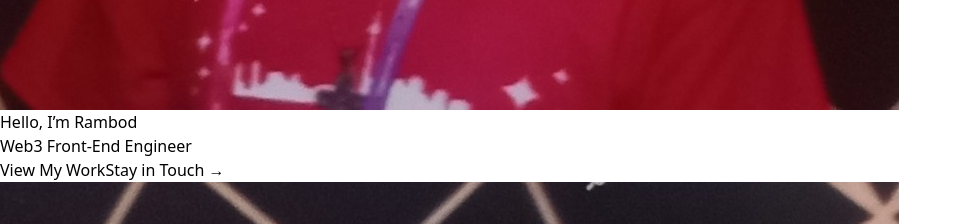
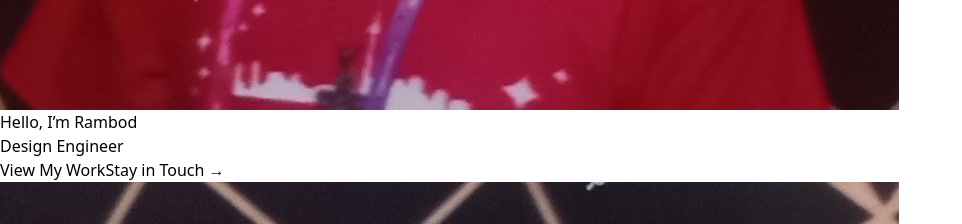
Before and after one commit to rpg225/tailwind-portfolio, a React (Vite) app: page / in a window 1280 px wide. Shown: the part 860-1084 px from the top of the page, without its empty margins (0-962 px from the left). Built offline with nearby package versions, Linux system fonts and the light colour scheme.

Commit message:
changed job title

```diff
--- a/src/components/Hero.jsx
+++ b/src/components/Hero.jsx
@@ -50,7 +50,7 @@ const Hero = () => {
                 : "opacity-0 translate-y-6"
             }`}
           >
-            Web3 Front-End Engineer
+            Design Engineer
           </h2>
         </div>
 
```
